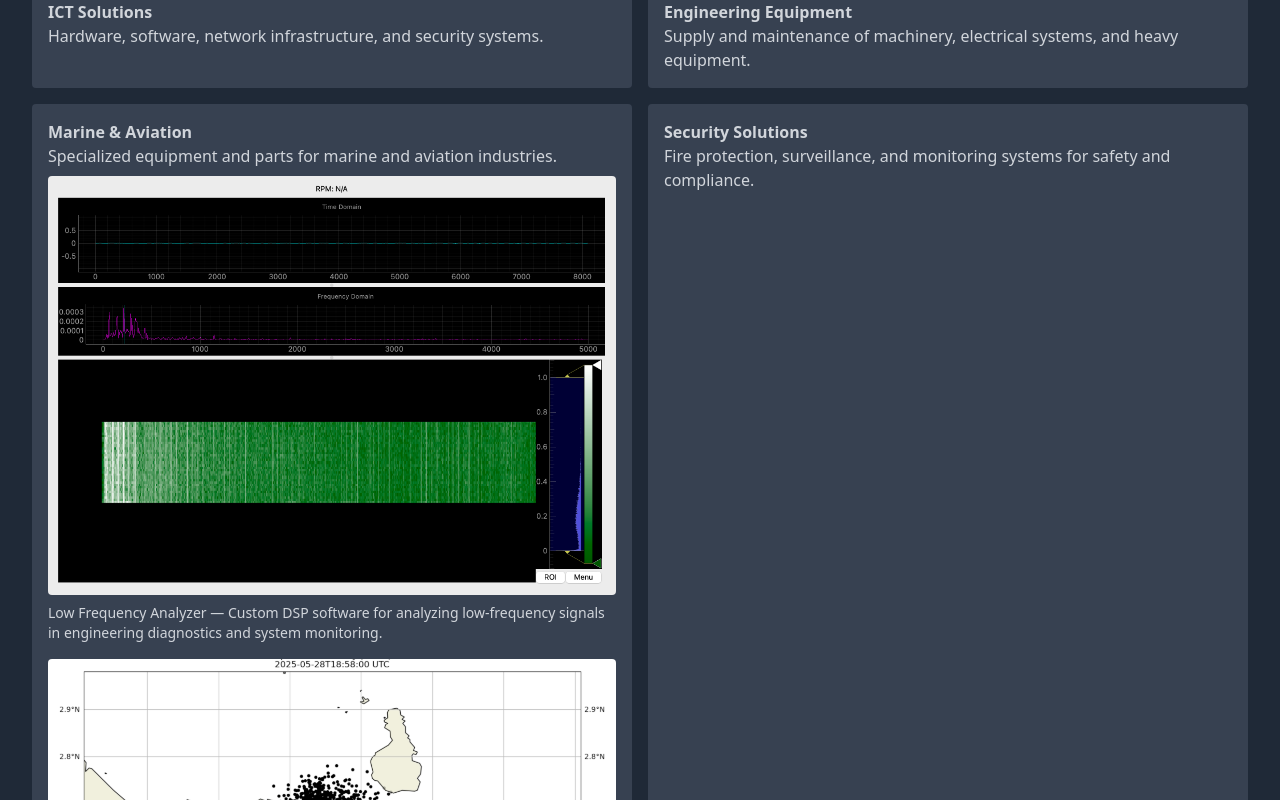
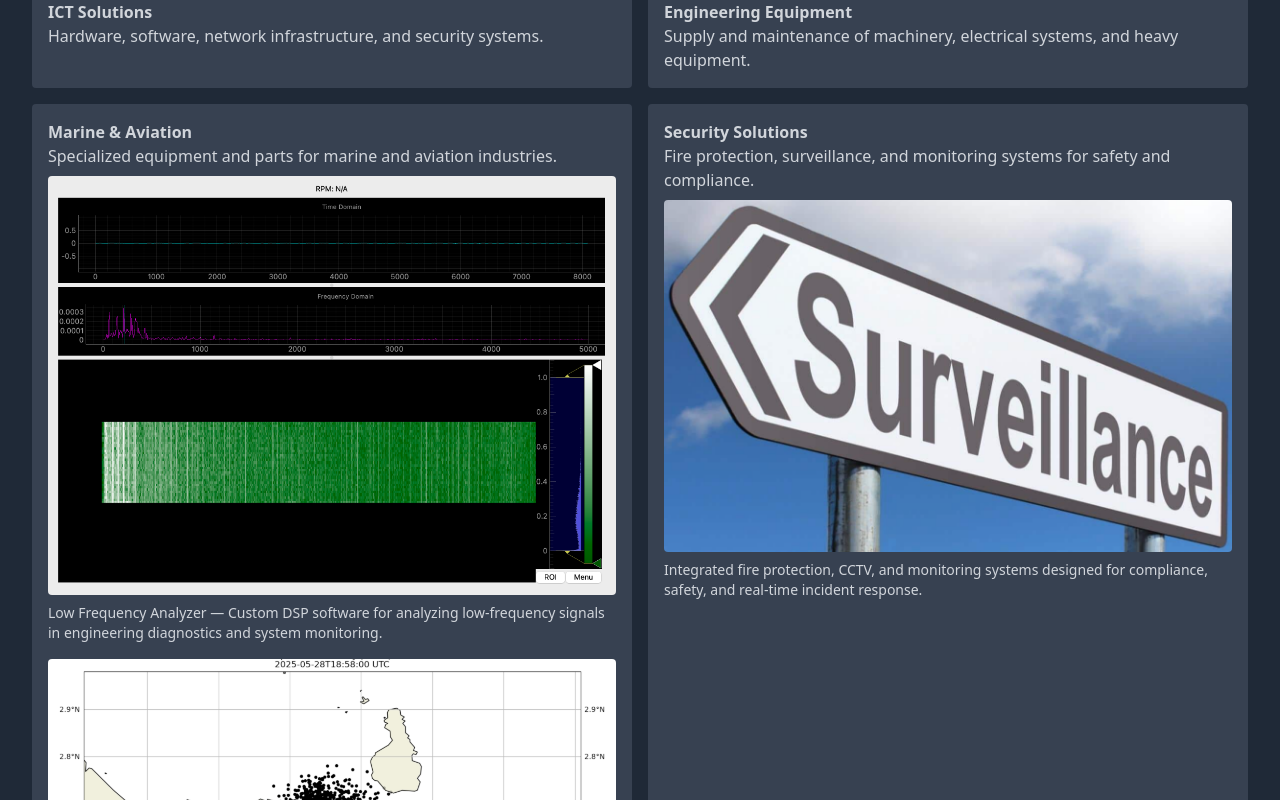
Before and after one commit to Rahim71/kahfi-fortress, a React (Vite) app: page / in a window 1280 px wide. Shown: the part 504-1304 px from the top of the page. Built offline with nearby package versions, Linux system fonts and the light colour scheme; the HTML template or start-up script is replaced by a standard one.

Commit message:
Add surveillance image and update Security Solutions section

```diff
--- a/src/components/Services.jsx
+++ b/src/components/Services.jsx
@@ -46,6 +46,17 @@ export default function Services() {
         <div className="bg-gray-700 p-4 rounded">
           <h4 className="font-bold">Security Solutions</h4>
           <p>Fire protection, surveillance, and monitoring systems for safety and compliance.</p>
+
+          <div className="mt-2">
+            <img
+              src={`${import.meta.env.BASE_URL}images/surveillance.png`}
+              alt="Surveillance System"
+              className="rounded mb-2"
+            />
+            <p className="text-sm">
+              Integrated fire protection, CCTV, and monitoring systems designed for compliance, safety, and real-time incident response.
+            </p>
+          </div>
         </div>
 
       </div>
```
Also changed, not shown: public/images/surveillance.png (added).
